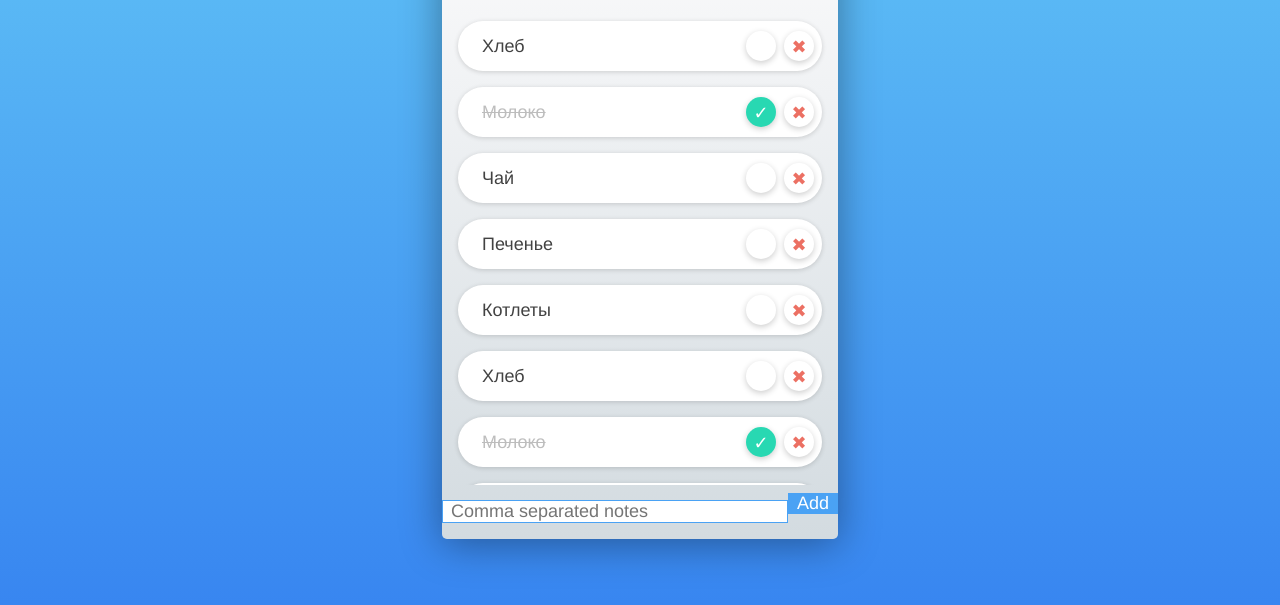
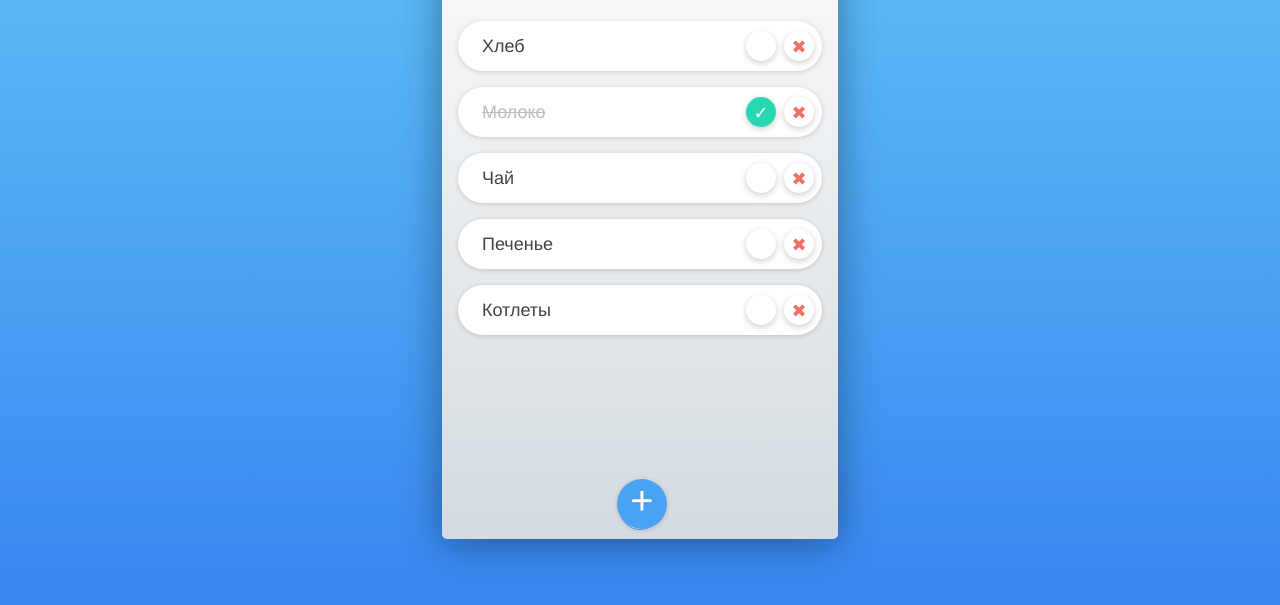
Before and after one commit to learn-js-saintgeo23/JScourse, a website: page index.html in a window 1280 px wide. Shown: the part 161-766 px from the top of the page. Drawn offline with Linux system fonts and the light colour scheme.

Commit message:
JSC-9. Form script started

```diff
--- a/components/app/app.css
+++ b/components/app/app.css
@@ -36,6 +36,7 @@ body {
   padding: 16px 0 0;
   box-sizing: border-box;
   border-radius: 5px;
+  text-align: center;
   box-shadow: 0 5px 40px rgba(0,0,0,.38);
 }
 
--- a/components/app/app.js
+++ b/components/app/app.js
@@ -5,26 +5,6 @@
 
   let data = {
     items: [
-      {
-        name: 'Хлеб',
-        isDone: false,
-      },
-      {
-        name: 'Молоко',
-        isDone: true,
-      },
-      {
-        name: 'Чай',
-        isDone: false,
-      },
-      {
-        name: 'Печенье',
-        isDone: false,
-      },
-      {
-        name: 'Котлеты',
-        isDone: false,
-      },
       {
         name: 'Хлеб',
         isDone: false,
@@ -56,8 +36,8 @@
   let form = new Form({
     el: '.js-form',
     data,
-    onSubmit: function () {
-      return;
+    onSubmit() {
+      this.close();
     }
   })
 })();
--- a/components/form/form.css
+++ b/components/form/form.css
@@ -1,42 +1,61 @@
 .form {
-  height: 36px;
-  line-height: 36px;
-  vertical-align: middle;
+  position: relative;
+  display: inline-block;
+  padding: 0 32px;
 }
 
-.form::after {
-  content: '';
-  clear: both;
-  line-height: 0;
-  font-size: 0;
+.form.is-collapsed {
+
+}
+
+.form__container {
+  display: inline-block;
+  height: 50px;
+}
+
+.form__input-container {
+  display: inline-block;
+  height: 50px;
+  line-height: 50px;
+  box-sizing: border-box;
 }
 
 .form__submit {
-  float: right;
+  position: absolute;
+  display: block;
+  top: 0;
+  right: 25px;
+  z-index: 9;
   width: 50px;
   border: none;
-  height: 100%;
+  height: 50px;
+  line-height: 42px;
+  font-size: 40px;
   cursor: pointer;
   background-color: #4aa2f4;
+  box-sizing: border-box;
   color: #ffffff;
-  transition: background-color 150ms ease-out;
+  border-radius: 100px;
+  box-shadow: 0 1px 5px rgba(0, 0, 0, 0.16);
+  transition: all 150ms ease-out;
 }
 
 .form__submit:hover {
-  background-color: #3b81c3;
-}
-
-.form__input-container {
-  display: block;
-  overflow: hidden;
-  height: 100%;
+  box-shadow: 0 2px 15px rgba(0, 0, 0, 0.26);
 }
 
 .form__input {
-  width: 100%;
+  width: 320px;
   height: 100%;
   box-sizing: border-box;
-  padding: 0 8px;
+  padding: 0 41px 0 16px;
   outline: none;
   border: 1px solid #4aa2f4;
+  border-radius: 100px;
+  transition: width 200ms ease-out;
 }
+
+.form.is-collapsed .form__input {
+  padding: 0;
+  width: 40px;
+}
--- a/components/form/form.js
+++ b/components/form/form.js
@@ -8,7 +8,7 @@
     constructor({ el, data, onSubmit }) {
       this.el = document.querySelector(el);
       this.data = data;
-      this.onSubmit = onSubmit.bind(this);
+      this.onSubmit = onSubmit;
 
       this.render();
     }
@@ -22,7 +22,25 @@
     }
 
     _init () {
-      this.el.addEventListener('click', () => { console.log('click!'); });
+      this.el.addEventListener('click', this._onClick.bind(this));
+    }
+
+    _onClick(event) {
+      const target = event.target;
+
+      if (target.closest('.js-form-submit')) {
+        if (this.el.classList.contains('is-collapsed')) {
+          this.open();
+        }
+
+
+      } else if (target.closest('.js-menu-item')) {
+        this.changeDone(target.closest('.js-menu-item').querySelector('.js-menu-itemText'));
+      }
+    }
+
+    open() {
+      this.el.classList.remove('is-collapsed');
     }
   }
 
--- a/components/form/form.nunjucks
+++ b/components/form/form.nunjucks
@@ -1,4 +1,4 @@
 <form class="form-container">
-  <button class="form__submit js-form-submit" type="submit">Add</button>
   <div class="form__input-container"><input class="form__input js-form-input" placeholder="Comma separated notes" /></div>
+  <a class="form__submit js-form-submit" href="javascript:;">+</a>
 </form><!-- /form -->
--- a/components/menu/menu.css
+++ b/components/menu/menu.css
@@ -1,5 +1,5 @@
 .menu {
-  height: 480px;
+  height: 466px;
   overflow-y: auto;
   padding: 16px 16px 8px;
   box-sizing: border-box;
@@ -40,6 +40,7 @@
   -webkit-user-select: none;
   -ms-user-select: none;
   font-weight: lighter;
+  text-align: left;
   padding-left: 16px;
 }
 
--- a/components/menu/menu.js
+++ b/components/menu/menu.js
@@ -38,7 +38,7 @@
      * @param {MouseEvent} event
      */
     _onCLick (event) {
-      let target = event.target;
+      const target = event.target;
 
       if (target.closest('.js-menu-remove')) {
         this.remove(target);
--- a/index.html
+++ b/index.html
@@ -33,7 +33,7 @@
       <div class="menu js-menu">
       </div><!-- /menu -->
 
-      <div class="form js-form">
+      <div class="form js-form is-collapsed">
       </div><!-- /form -->
     </div><!-- /app -->
   </div><!-- /wrapper -->
```
